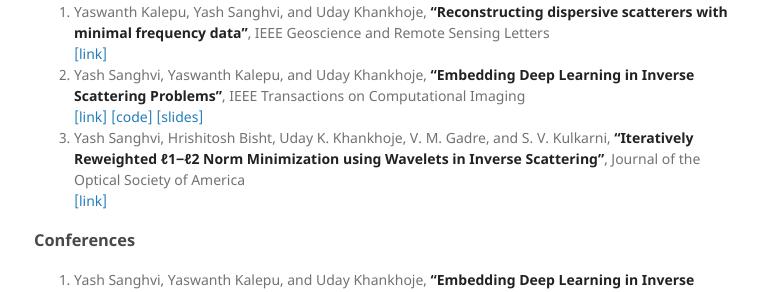
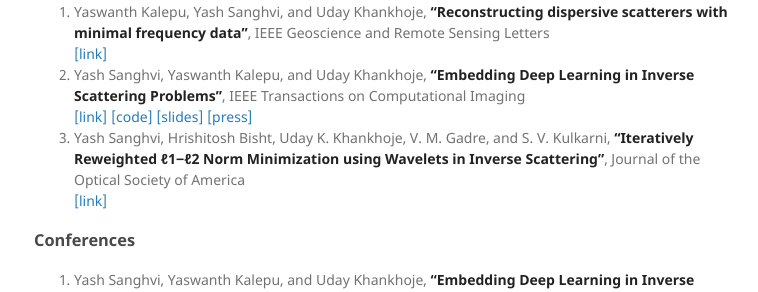
Before and after one commit to sanghviyashiitb/sanghviyashiitb.github.io, a Jekyll site: the page built from publications/index.md, in a window 1280 px wide. Shown: the part 161-453 px from the top of the page, without its empty margins (106-864 px from the left). Built offline with Jekyll 4.4.1, drawn with Linux system fonts in a browser that asks for light colours.

Commit message:
Update index.md

```diff
--- a/publications/index.md
+++ b/publications/index.md
@@ -6,7 +6,7 @@ title: Publications
 1. Yaswanth Kalepu, Yash Sanghvi, and Uday Khankhoje, **"Reconstructing dispersive scatterers with minimal frequency data"**, IEEE Geoscience and Remote Sensing Letters <br>
 [[link]](https://ieeexplore.ieee.org/document/8976282)
 2. Yash Sanghvi, Yaswanth Kalepu, and Uday Khankhoje, **"Embedding Deep Learning in Inverse Scattering Problems"**, IEEE Transactions on Computational Imaging <br>
-[[link]](https://ieeexplore.ieee.org/document/8709721) [[code]](https://github.com/sanghviyashiitb/EmbeddingDLinISP-Github) [[slides]](/blog/2019-3-31-URSI)
+[[link]](https://ieeexplore.ieee.org/document/8709721) [[code]](https://github.com/sanghviyashiitb/EmbeddingDLinISP-Github) [[slides]](/blog/2019-3-31-URSI) [[press]](https://www.thehindu.com/sci-tech/science/iit-ms-model-detects-cancer-with-deep-learning-microwave/article28422266.ece)
 3. Yash Sanghvi, Hrishitosh Bisht, Uday K. Khankhoje, V. M. Gadre, and S. V. Kulkarni, **"Iteratively Reweighted ℓ1−ℓ2 Norm Minimization using Wavelets in Inverse Scattering"**, Journal of the Optical Society of America <br>
 [[link]](https://www.osapublishing.org/josaa/abstract.cfm?uri=josaa-37-4-680)
 
```
